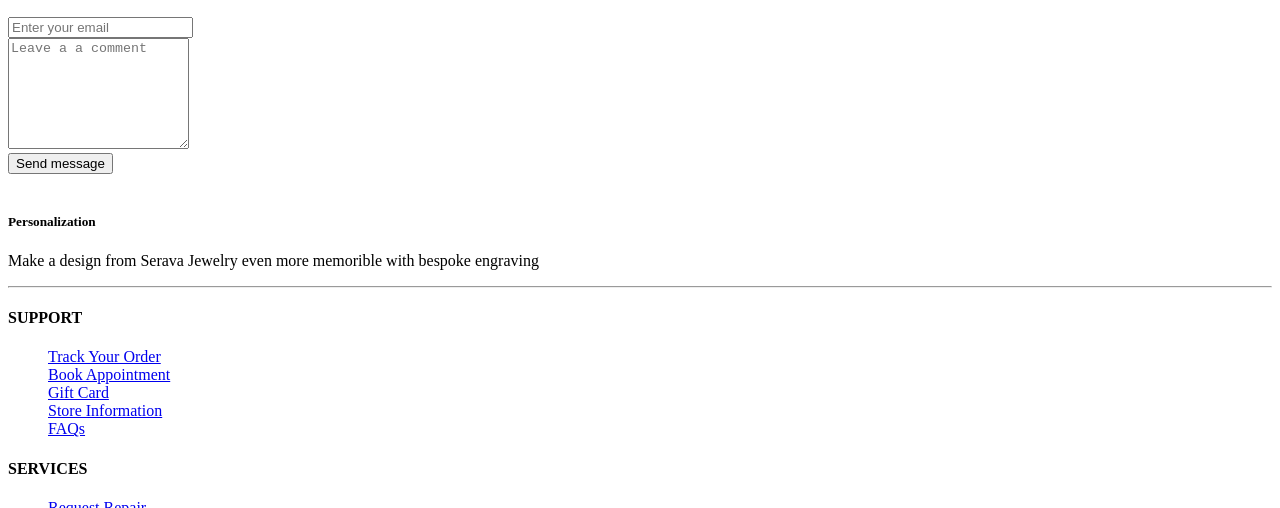
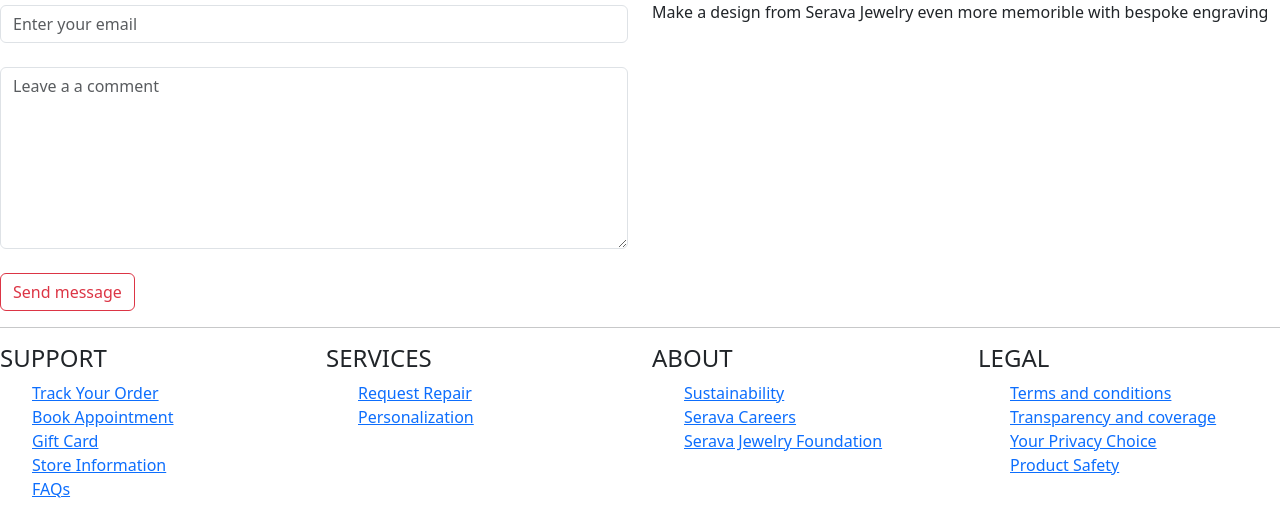
Before and after one commit to Clairezy318/Serava-Jewellery, a plain HTML site: page aboutus.html in a window 1280 px wide. Shown: the part 88-596 px from the top of the page. Drawn offline with Linux system fonts and the light colour scheme; the site is published under a folder, as on GitHub Pages, so addresses that start at the root find nothing.

Commit message:
third commit

```diff
--- a/aboutus.html
+++ b/aboutus.html
@@ -6,8 +6,8 @@
     <title>Serava Jewels</title>
 
     <!-- linking bootstrap files -->
-     <link rel="stylesheet" href="/css/bootstrap.css">
-     <script src="/js/bootstrap.js"></script>
+     <link rel="stylesheet" href="css/bootstrap.css">
+     <script src="js/bootstrap.js"></script>
 </head>
 <body>
 
```
Also changed, not shown: accessories.html (+2 -2 lines), bracelet.html (+2 -2 lines), index.html (+2 -2 lines), rings.html (+2 -2 lines), signin.html (+2 -2 lines), signup.html (+2 -2 lines).
